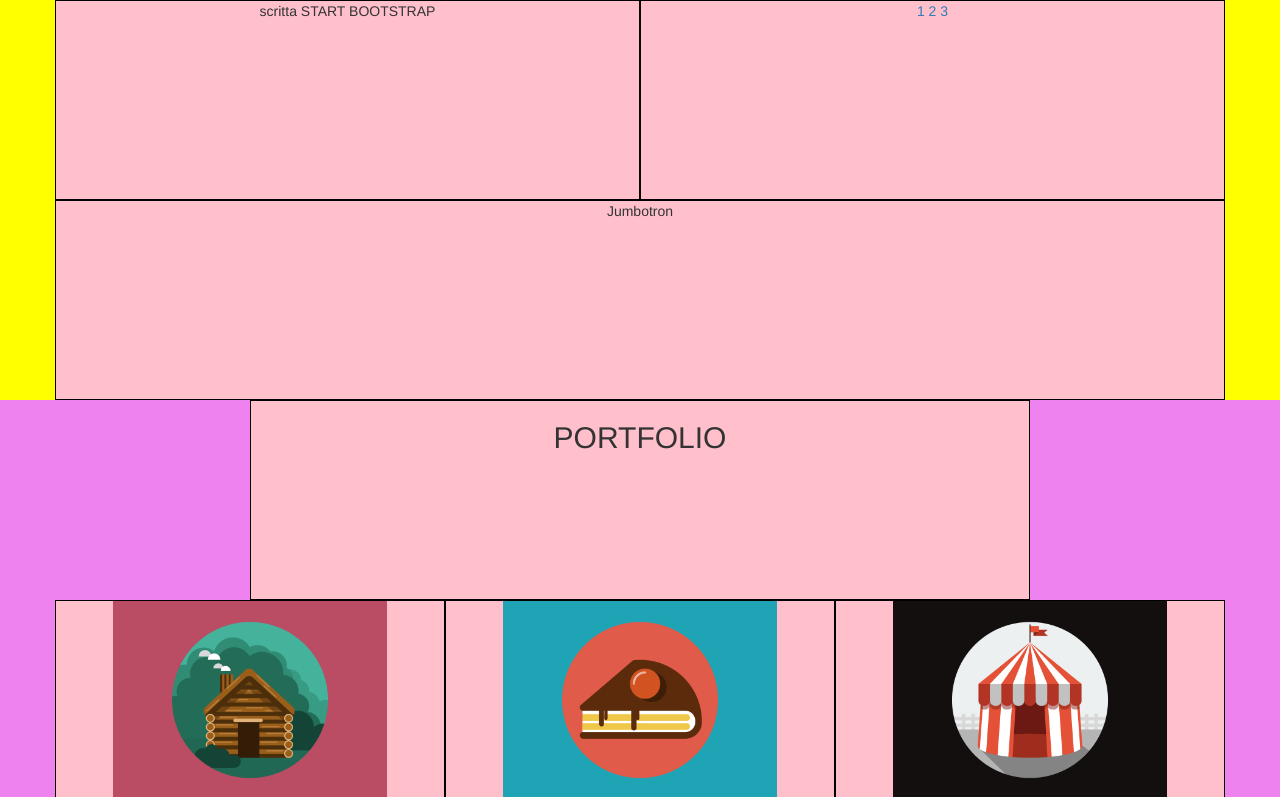
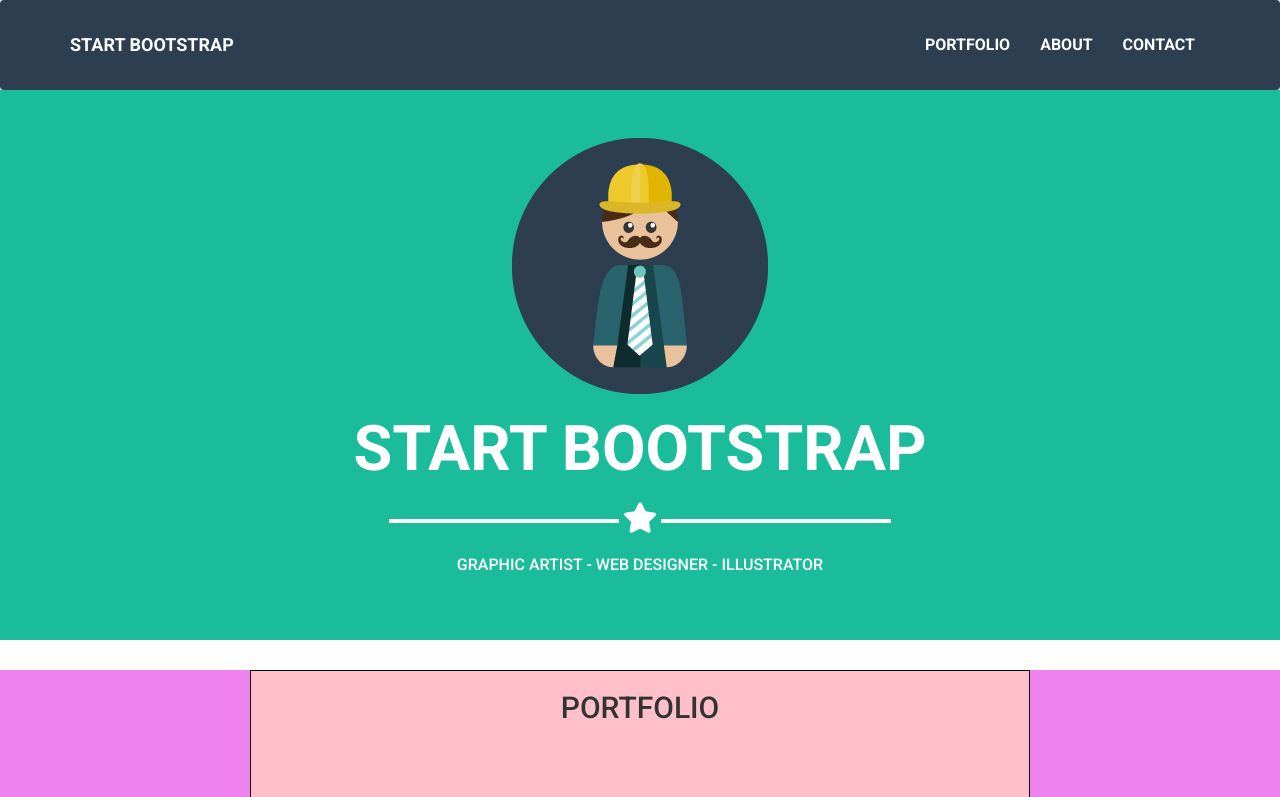
Before and after one commit to Giulio899/html-css-bootstrap-freelancer, a plain HTML site: page index.html in a window 1280 px wide. Shown: the top 797 px of the page. Drawn offline with nearby package versions, Linux system fonts and the light colour scheme.

Commit message:
Fine header

```diff
--- a/css/style.css
+++ b/css/style.css
@@ -17,20 +17,86 @@
   box-sizing: border-box;
 }
 
-ul {
-  list-style-type: none;
+body {
+  font-family: 'Roboto', sans-serif;
+  font-size: 16px;
 }
 
-ul li {
-  display: inline-block;
+/* Inizio header */
+header {
+  text-align: center;
 }
 
 
-/* Inizio header */
-header {
-  background-color: yellow;
-  text-align: center;
+header .ms_navbar {
+  background-color: #2C3E50;
+  border: 0;
+  margin: 0;
+  padding: 20px 0;
 }
+
+/* header .ms_navbar .navbar-brand {
+  position: relative;
+  top: 2px;
+} */
+
+header .ms_navbar .fa-bars {
+  color: white;
+  padding: 0 5px;
+}
+
+header .ms_navbar .ms_navbar_left,
+header .ms_navbar .ms_navbar_right li a {
+  color: white;
+  text-transform: uppercase;
+  font-weight: 600;
+}
+
+header .ms_navbar .navbar-brand:hover {
+  color: white;
+}
+
+header .ms_navbar .navbar-nav li a:hover {
+  color: #1ABC9C;
+}
+
+/* Inizio jumbotron */
+header .jumbotron {
+  color: white;
+  background-color: #1ABC9C;
+}
+
+header .jumbotron h1 {
+  text-transform: uppercase;
+  font-weight: 600;
+}
+
+header .jumbotron .ms_star {
+  margin: 20px 0;
+}
+
+header .jumbotron i {
+  font-size: 1.9em;
+  vertical-align: middle;
+}
+
+header .jumbotron .ms_star::before,
+header .jumbotron .ms_star::after {
+  content: "";
+  display: inline-block;
+  width: 18%;
+  height: 4px;
+  background-color: white;
+}
+
+
+
+header .jumbotron p {
+  font-size: 1em;
+  font-weight: 500;
+  text-transform: uppercase;
+}
+/* /jumbotron */
 /* /header */
 
 
@@ -74,3 +140,40 @@ footer .footer-bottom {
   background-color: blue;
   text-align: center;
 }
+
+
+
+
+
+
+
+
+
+
+
+
+
+/* Media query xs */
+@media screen and (max-width: 768px) {
+
+  header .ms_navbar .navbar-brand {
+    position: relative;
+    top: 3px;
+  }
+
+}
+
+/* Media query xs */
+@media screen and (min-width: 768px) {
+
+}
+
+/* Media query xs */
+@media screen and (min-width: 992px) {
+
+}
+
+/* Media query xs */
+@media screen and (min-width: 1200px) {
+
+}
--- a/index.html
+++ b/index.html
@@ -1,53 +1,60 @@
 <!DOCTYPE html>
 <html lang="it">
+
 <head>
   <meta charset="UTF-8">
   <meta name="viewport" content="width=device-width, initial-scale=1.0">
   <meta http-equiv="X-UA-Compatible" content="ie=edge">
   <title>Layout Bootstrap Freelancer</title>
+  <!-- CDN Font Awasome -->
+  <link rel="stylesheet" href="https://cdnjs.cloudflare.com/ajax/libs/font-awesome/5.15.1/css/all.min.css" integrity="sha512-+4zCK9k+qNFUR5X+cKL9EIR+ZOhtIloNl9GIKS57V1MyNsYpYcUrUeQc9vNfzsWfV28IaLL3i96P9sdNyeRssA==" crossorigin="anonymous" />
+
+  <!-- Latest compiled and minified CSS -->
   <link rel="stylesheet" href="https://maxcdn.bootstrapcdn.com/bootstrap/3.3.7/css/bootstrap.min.css" integrity="sha384-BVYiiSIFeK1dGmJRAkycuHAHRg32OmUcww7on3RYdg4Va+PmSTsz/K68vbdEjh4u" crossorigin="anonymous">
+
   <link rel="stylesheet" href="css/style.css">
+
+  <link rel="preconnect" href="https://fonts.gstatic.com">
+  <link href="https://fonts.googleapis.com/css2?family=Roboto:wght@300;400;500;700&display=swap" rel="stylesheet">
+
 </head>
 
 <body>
-
   <!-- Inizio header -->
   <header>
     <!-- Inizio header-top -->
-    <div class="header-top">
-      <div class="container debug">
-        <div class="row">
-          <!-- header top left -->
-          <div class="col-xs-6 box_left">
-            scritta START BOOTSTRAP
-          </div>
-          <!-- header top right -->
-          <div class="col-xs-6 box_right">
-            <nav>
-              <ul>
-                <li><a href="#">1</a></li>
-                <li><a href="#">2</a></li>
-                <li><a href="#">3</a></li>
-              </ul>
-            </nav>
-          </div>
+    <nav class="navbar navbar-default ms_navbar">
+      <div class="container">
+        <!-- Brand and toggle get grouped for better mobile display -->
+        <div class="navbar-header">
+          <button type="button" class="navbar-toggle collapsed" data-toggle="collapse" data-target="#bs-example-navbar-collapse-1" aria-expanded="false">
+            <span class="sr-only">Toggle navigation</span>
+            <i class="fas fa-bars"></i>
+          </button>
+          <a class="navbar-brand ms_navbar_left" href="#">Start Bootstrap</a>
+        </div>
 
-        </div>
-      </div>
-    </div>
+        <!-- Collect the nav links, forms, and other content for toggling -->
+        <div class="collapse navbar-collapse" id="bs-example-navbar-collapse-1">
+          <ul class="nav navbar-nav navbar-right ms_navbar_right">
+            <li><a href="#">Portfolio</a></li>
+            <li><a href="#">About</a></li>
+            <li><a href="#">Contact</a></li>
+          </ul>
+        </div><!-- /.navbar-collapse -->
+
+      </div><!-- /.container -->
+    </nav>
     <!-- /header-top -->
 
     <!-- Inizio header-bottom -->
-    <div class="jumbo debug">
-      <div class="container">
-        <div class="row">
-
-          <div class="col-xs-12">
-            Jumbotron
-          </div>
-
-        </div>
+    <div class="jumbotron">
+      <img src="img/profile.png" alt="Profile">
+      <h1>Start Bootstrap</h1>
+      <div class="ms_star">
+        <i class="fas fa-star"></i>
       </div>
+      <p>Graphic Artist - Web Designer - Illustrator</p>
     </div>
     <!-- /header-bottom -->
 
@@ -142,8 +149,8 @@
 
   </footer>
 
-
-
+<!-- Latest compiled and minified JavaScript -->
+<script src="https://maxcdn.bootstrapcdn.com/bootstrap/3.3.7/js/bootstrap.min.js" integrity="sha384-Tc5IQib027qvyjSMfHjOMaLkfuWVxZxUPnCJA7l2mCWNIpG9mGCD8wGNIcPD7Txa" crossorigin="anonymous"></script>
 
 </body>
 </html>
```
